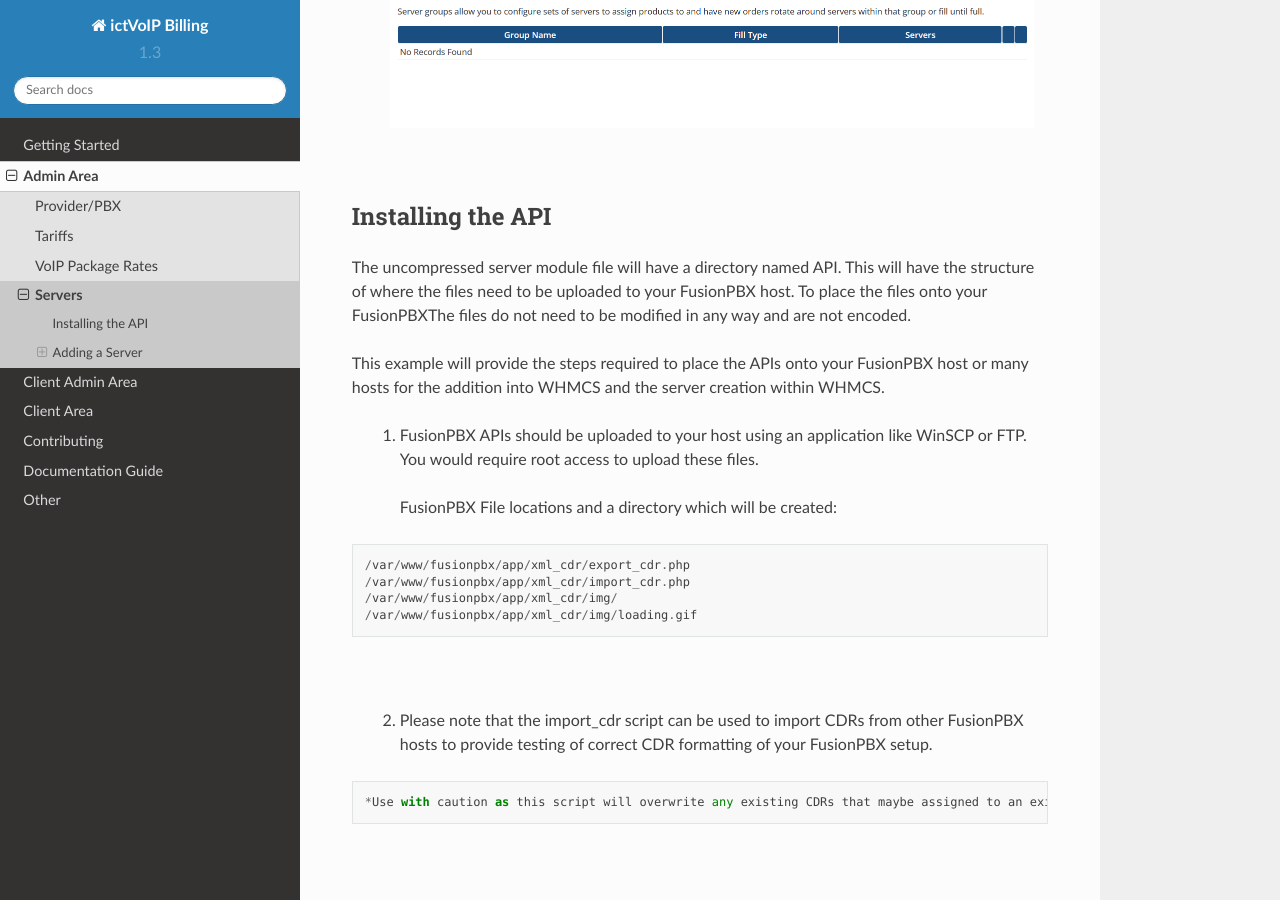
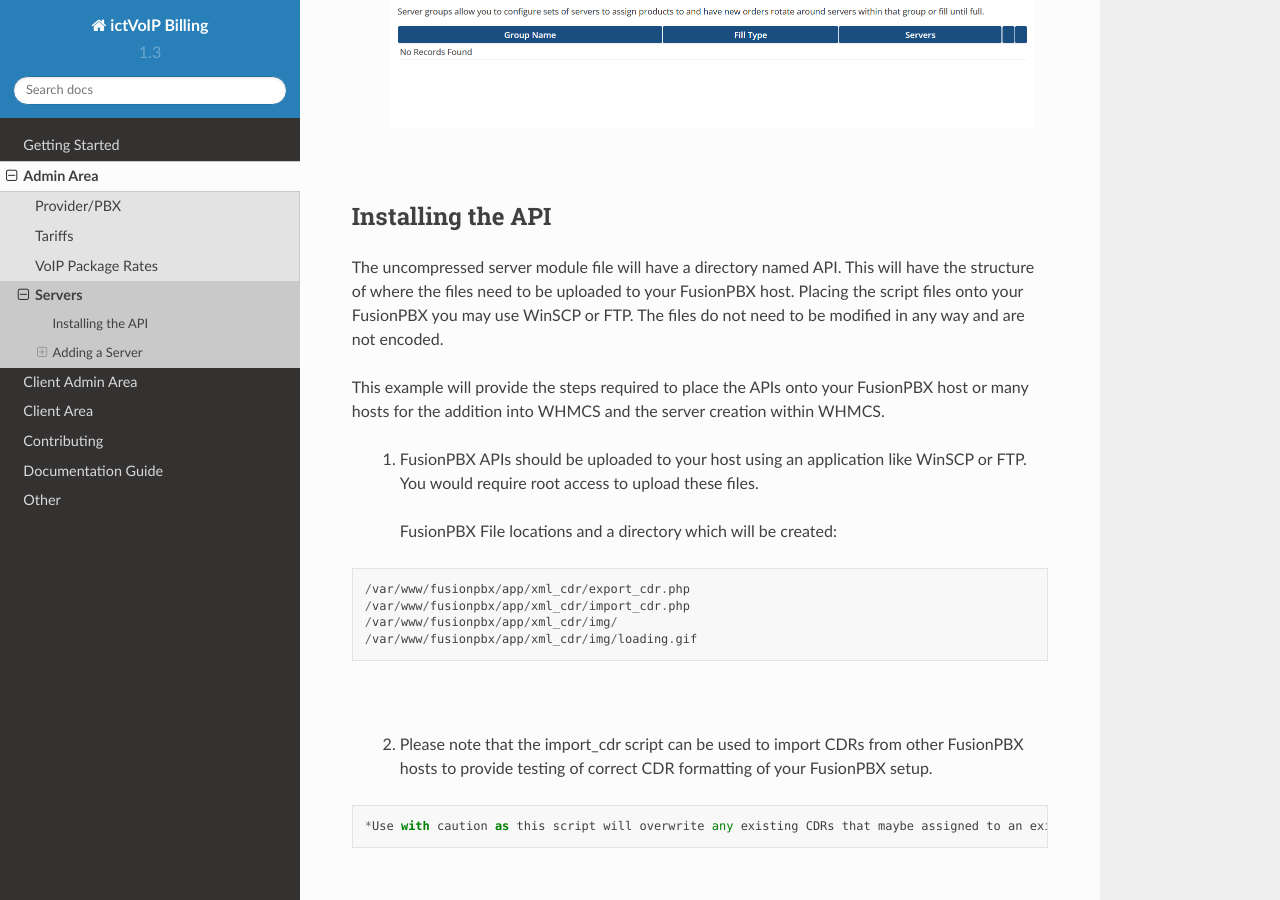
Before and after one commit to ictvoip/ictvoip-docs, a Sphinx documentation site: the page built from docs/source/admin/servers.rst, in a window 1280 px wide and 900 px high, scrolled down 495 px. Built offline with Sphinx 7.4.7 and the Read the Docs theme 2.0.0, drawn with Linux system fonts in a browser that asks for light colours; pages that are not in the unit, such as notebooks, are missing from menus.

Commit message:
Update servers.rst

```diff
--- a/docs/source/admin/servers.rst
+++ b/docs/source/admin/servers.rst
@@ -17,7 +17,7 @@ Installing the API
 *******************
 
 The uncompressed server module file will have a directory named API. This will have the structure of where the files need to be uploaded to your FusionPBX host.
-To place the files onto your FusionPBXThe files do not need to be modified in any way and are not encoded.
+Placing the script files onto your FusionPBX you may use WinSCP or FTP. The files do not need to be modified in any way and are not encoded.
 
 This example will provide the steps required to place the APIs onto your FusionPBX host or many hosts for the addition into WHMCS and the server creation within WHMCS.
 
```
